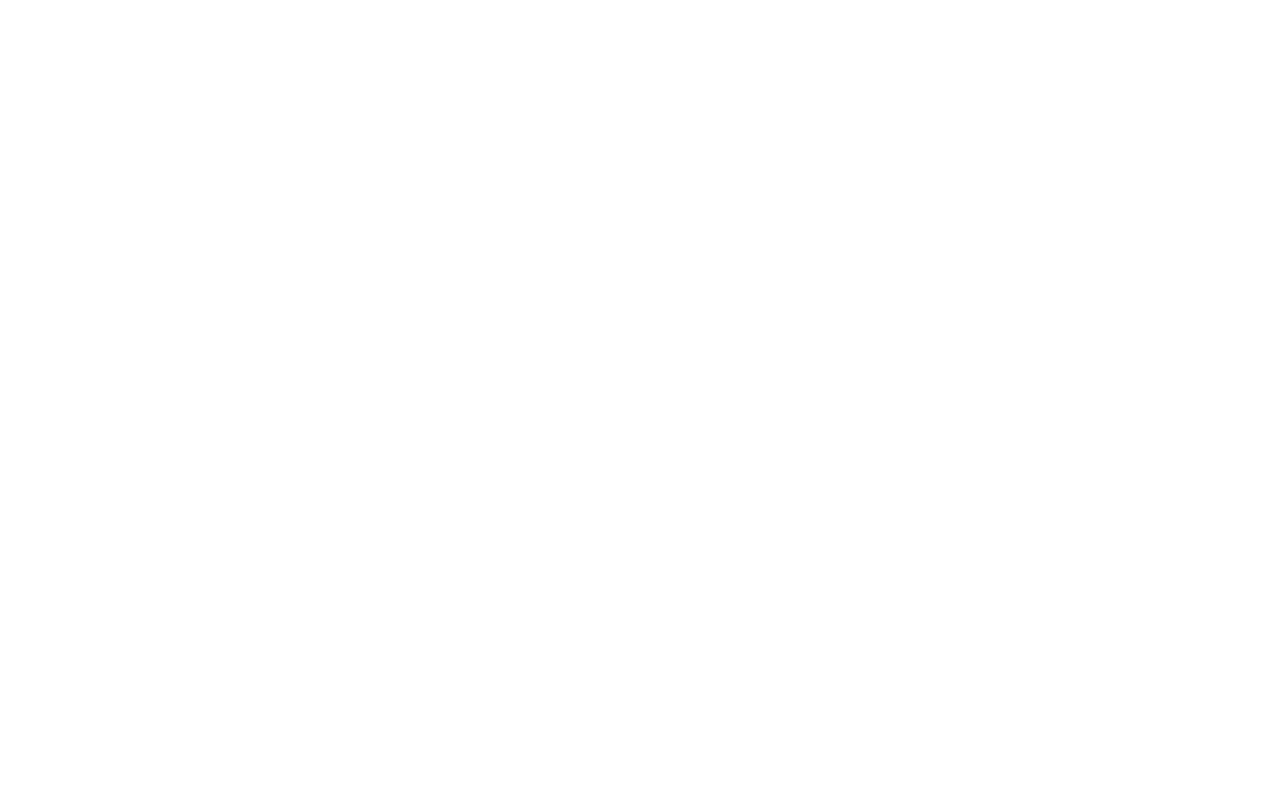
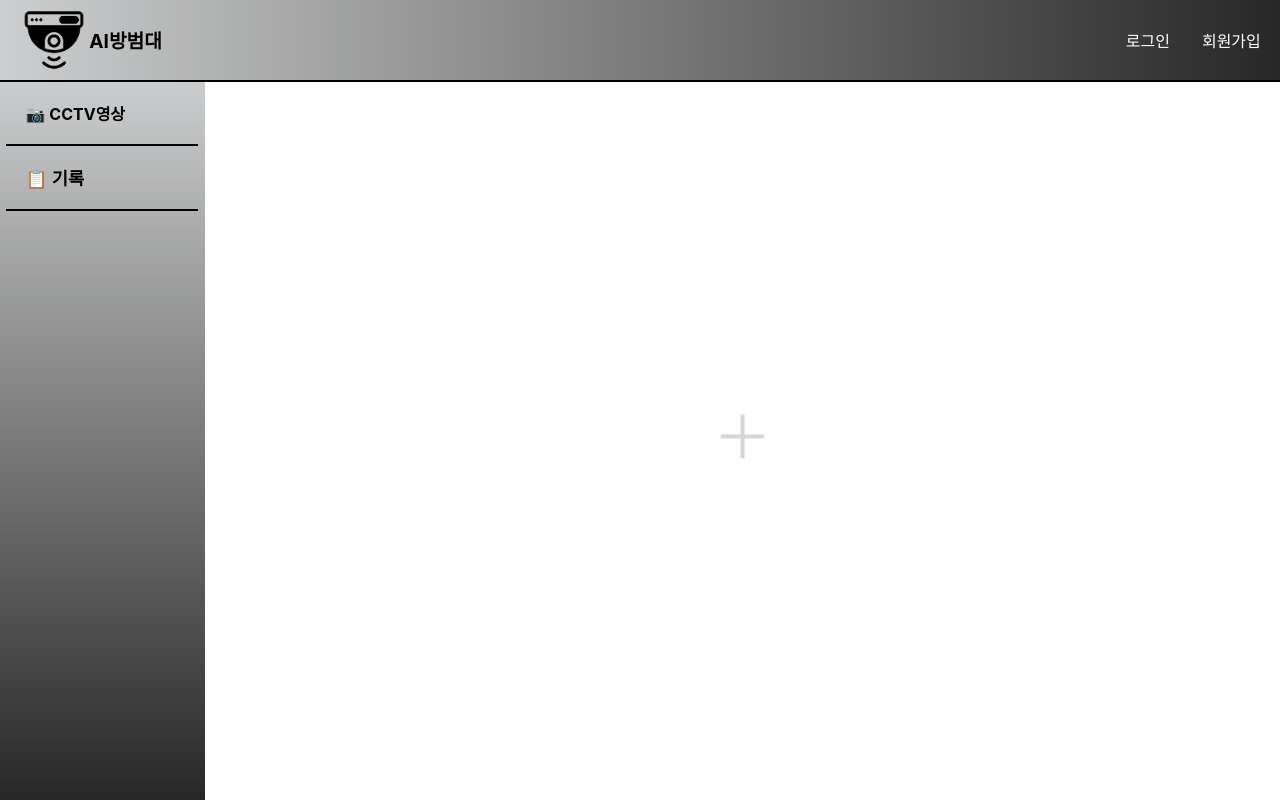
Before and after one commit to AI-Security-Guard/ASG, a React (Create React App) app in the folder client/: page /render in a window 1280 px wide. Before the commit this address had no page. Built offline with nearby package versions, Linux system fonts and the light colour scheme.

Commit message:
랜더링 페이지 생성

```diff
--- a/client/src/App.js
+++ b/client/src/App.js
@@ -3,6 +3,7 @@ import { BrowserRouter as Router, Route, Routes } from 'react-router-dom';
 import MainPage from './page/MainPage/MainPage.js';
 import ListPage from './page/ListPage/ListPage.js';
 import DetailPage from './page/DetailPage/DetailPage.js';
+import RenderPage from './page/RenderPage/RenderPage';
 
 function App() {
     return (
@@ -12,6 +13,7 @@ function App() {
                     <Route path='/' element={<MainPage />} />
                     <Route path='/List' element={<ListPage />} />
                     <Route path='/Detail' element={<DetailPage />} />
+                    <Route path="/render" element={<RenderPage />} />
                 </Routes>
             </Router>
         </>
--- /dev/null
+++ b/client/src/page/RenderPage/RenderPage.js
@@ -0,0 +1,20 @@
+import React from 'react';
+import * as S from './RenderPage.style';
+import Header from '../../component/Header/Header';
+import Sidebar from '../../component/Sidebar/Sidebar';
+
+function RenderPage() {
+  return (
+    <>
+      <Header />
+      <S.MainLayout>
+        <Sidebar />
+        <S.ContentArea>
+          <S.PlusIcon>＋</S.PlusIcon>
+        </S.ContentArea>
+      </S.MainLayout>
+    </>
+  );
+}
+
+export default RenderPage;
--- /dev/null
+++ b/client/src/page/RenderPage/RenderPage.style.js
@@ -0,0 +1,28 @@
+import styled from 'styled-components';
+
+export const MainLayout = styled.div`
+  display: flex;
+  height: calc(100vh - 80px); /* 헤더 제외 전체 높이 */
+`;
+
+export const ContentArea = styled.div`
+  width: 84%;
+  margin-left: auto;
+  background-color: white;
+  height: 100%;
+  display: flex;
+  justify-content: center;
+  align-items: center;
+  position: relative;
+`;
+
+export const PlusIcon = styled.div`
+  position: absolute;
+  top: 60%;
+  left: 50%;
+  transform: translate(-50%, -50%);
+  font-size: 60px;
+  color: #bbb;
+  opacity: 0.6;
+  cursor: pointer;
+`;
```
